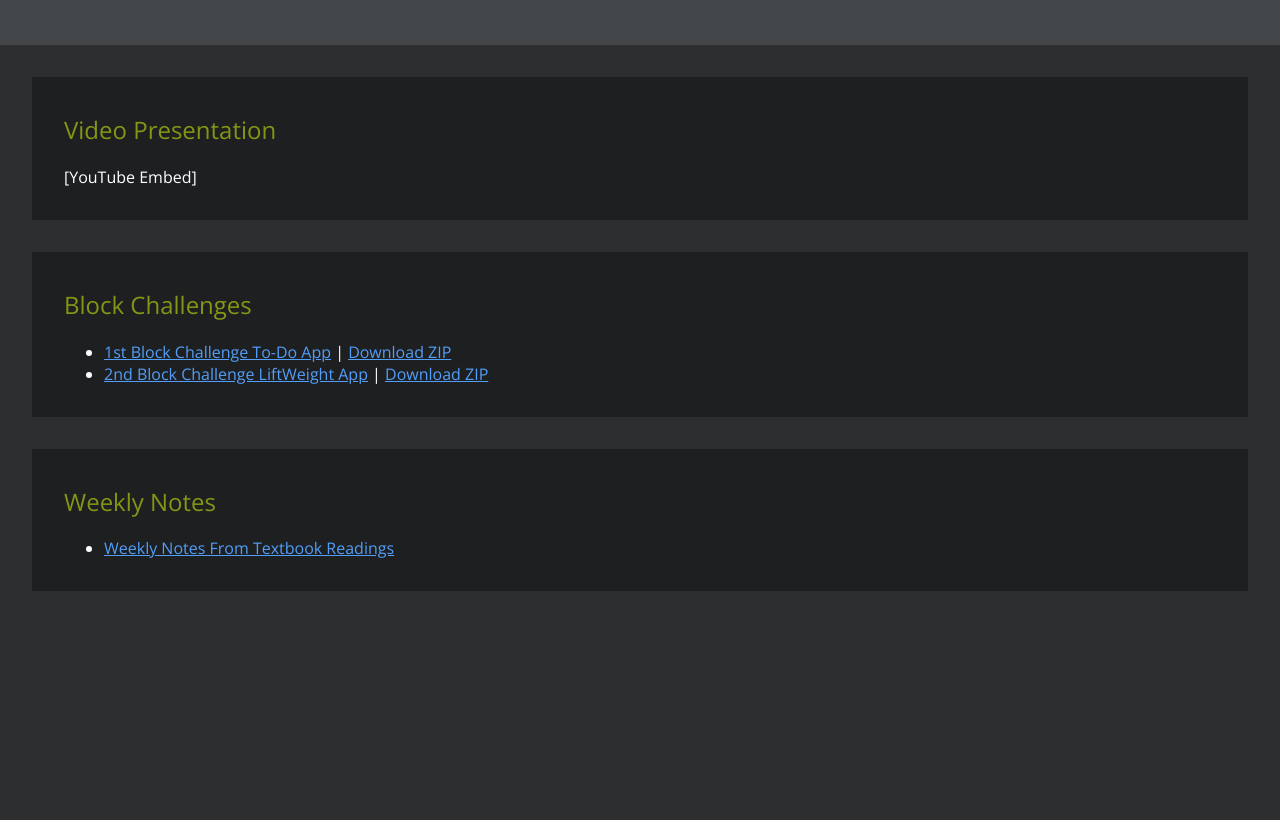
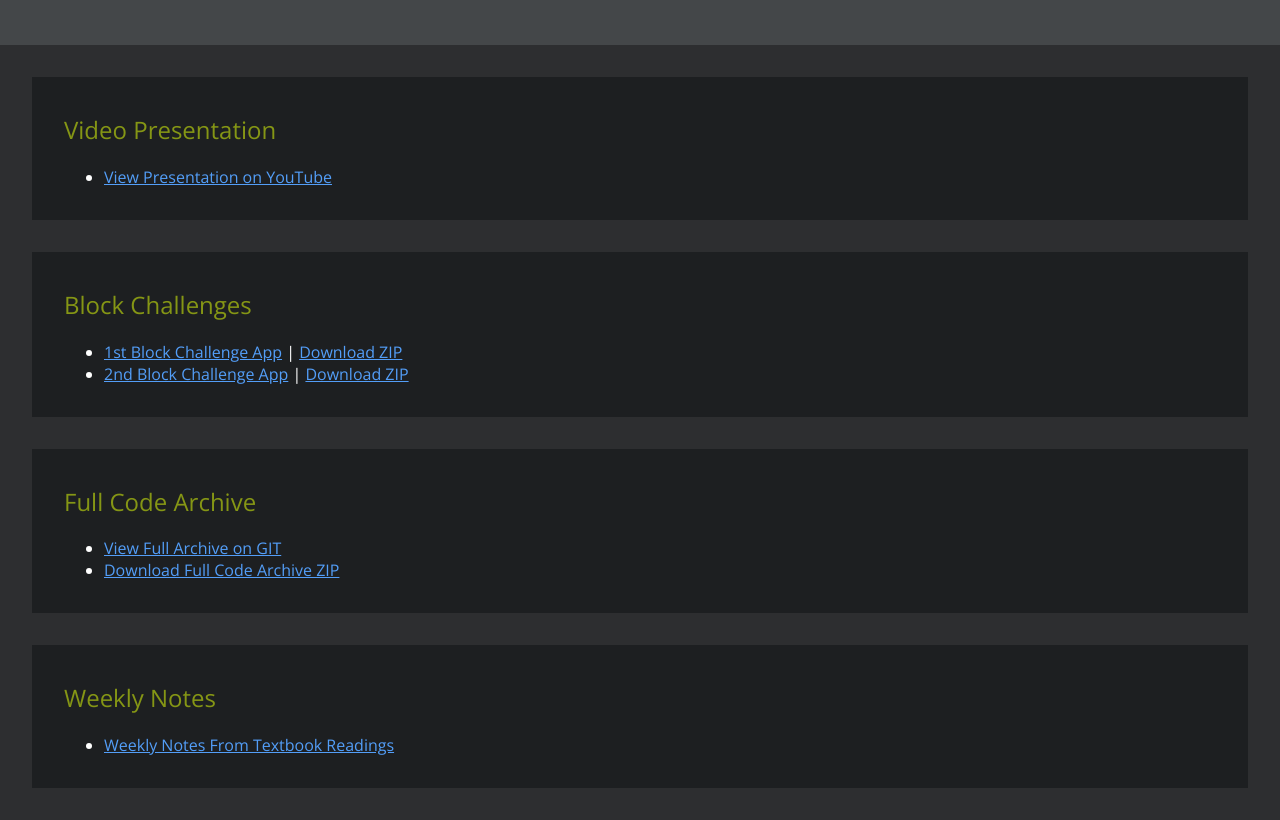
Before and after one commit to jacob-olson/cit261-portfolio, a plain HTML site: page index.html in a window 1280 px wide. Shown: the part 100-920 px from the top of the page. Before the commit the page ends 800 px from the top, so only its background shows below. Drawn offline with nearby package versions, Linux system fonts and the light colour scheme.

Commit message:
Update index.html

```diff
--- a/index.html
+++ b/index.html
@@ -66,13 +66,22 @@
         <div class="wrapper">
             <section>
                 <h2>Video Presentation</h2>
-                <p>[YouTube Embed]</p>
+                <ul>
+                    <li><a href="https://youtu.be/b8okGrfKQJo" target="_blank">View Presentation on YouTube</a></li>
+                </ul>
             </section>
             <section>
                 <h2>Block Challenges</h2>
                 <ul>
-                    <li><a href="b1-index.html">1st Block Challenge To-Do App</a> | <a href="b1-challenge.zip">Download ZIP</a></li>
-                    <li><a href="b2-index.html">2nd Block Challenge LiftWeight App</a> | <a href="b2-challenge.zip">Download ZIP</a></li>
+                    <li><a href="b1-index.html" target="_blank">1st Block Challenge App</a> | <a href="b1-challenge.zip" target="_blank">Download ZIP</a></li>
+                    <li><a href="b2-index.html" target="_blank">2nd Block Challenge App</a> | <a href="b2-challenge.zip" target="_blank">Download ZIP</a></li>
+                </ul>
+            </section>
+            <section>
+                <h2>Full Code Archive</h2>
+                <ul>
+                    <li><a href="https://github.com/jacob-olson/cit261-2020" target="_blank">View Full Archive on GIT</a></li>
+                    <li><a href="full-code-archive.zip" target="_blank">Download Full Code Archive ZIP</a></li>
                 </ul>
             </section>
             <section>
```
